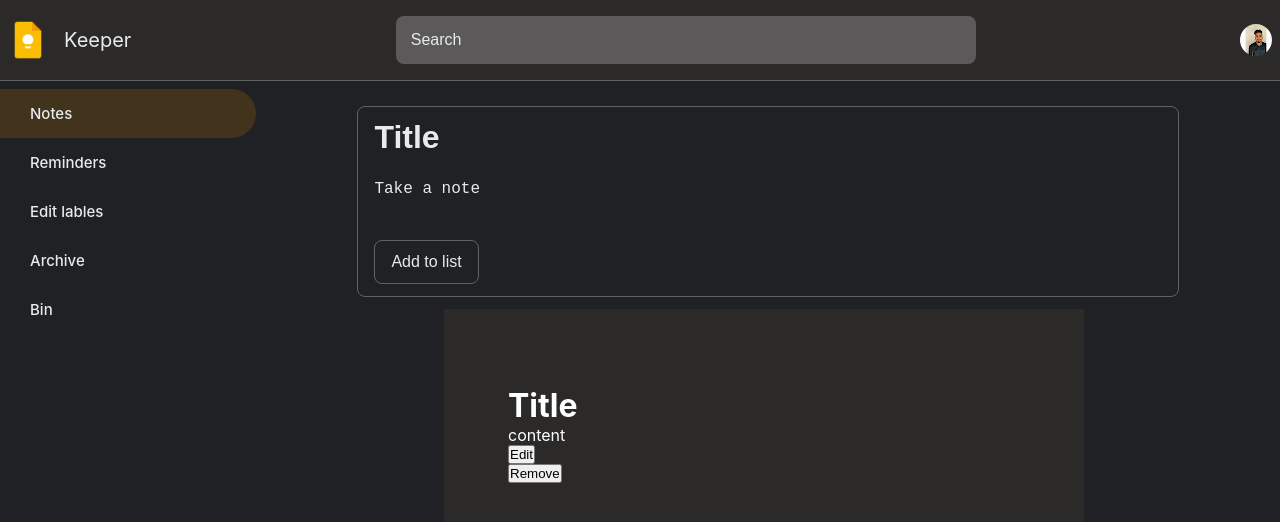
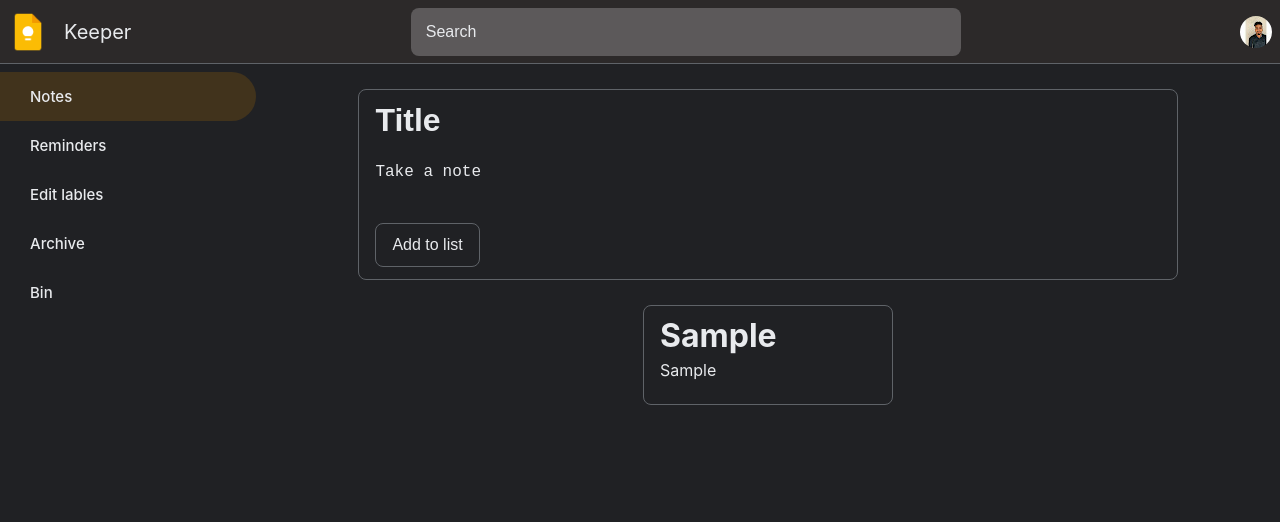
Before and after one commit to Deepak-1373/keeper-app, a React (Create React App) app: page / in a window 1280 px wide. Both pictures are taken after typing "Sample", "Sample" into the empty fields and a click on the button "Add to list". Shown: the top 522 px of the page. Built offline with nearby package versions, Linux system fonts and the light colour scheme.

Commit message:
fix(style): add position to modal

```diff
--- a/src/components/Modal/Modal.css
+++ b/src/components/Modal/Modal.css
@@ -1,24 +1,33 @@
 .modal-background {
-  width: 80%;
-  max-width: 80%;
-  height: 25rem;
-  position: absolute;
-  top: 1.2rem;
-  left: 7.6rem;
-  background-color: var(--navbar-background-color);
+  width: 100vw;
+  height: 100vh;
+  position: fixed;
+  top: 0;
+  left: 0;
+  bottom: 0;
+  right: 0;
+  background-color: rgba(0, 0, 0, 0.4);
   display: flex;
   justify-content: center;
   align-items: center;
+  visibility: hidden;
+  opacity: 0;
+  transition: all 0.3s;
+  z-index: 2;
+}
+
+.show-modal-bg {
+  visibility: visible;
+  opacity: 1;
 }
 
 .modal-container {
-  width: 80%;
+  width: 60rem;
   display: flex;
+  padding: 1.2rem 1.6rem;
   flex-direction: column;
   align-items: flex-start;
   justify-content: center;
-  padding: 1.2rem 1.6rem;
-  height: 80%;
   background-color: var(--navbar-background-color);
   color: var(--white-color);
 }
--- a/src/components/Modal/Modal.jsx
+++ b/src/components/Modal/Modal.jsx
@@ -1,14 +1,17 @@
 import React from "react";
+import { useNotes } from "../../context";
 import "./Modal.css";
 
 export const Modal = () => {
+  const { openModal, setOpenModal } = useNotes();
   return (
-    <div className="modal-background">
+    <div className={`${openModal && "show-modal-bg"} modal-background`}>
       <div className="modal-container">
         <h3>Title</h3>
         <p>content</p>
         <button>Edit</button>
         <button>Remove</button>
+        <button onClick={() => setOpenModal(false)}>X</button>
       </div>
     </div>
   );
--- a/src/components/Navbar/Navbar.jsx
+++ b/src/components/Navbar/Navbar.jsx
@@ -22,7 +22,7 @@ export const Navbar = () => {
         <path d="M0,0h24v24H0V0z" fill="none"></path>
       </svg> */}
       <input
-        className="navbar-search font-default border-round"
+        className="navbar-search font-default rounded-lg"
         type="text"
         placeholder="Search"
       ></input>
--- a/src/components/Notes/NotesList.jsx
+++ b/src/components/Notes/NotesList.jsx
@@ -12,8 +12,8 @@ export const NotesList = () => {
         notesList.map(({ id, title, content }) => (
           <div
             key={id}
-            className="note border-round"
-            onClick={(prev) => setOpenModal(!prev)}
+            className="note rounded-lg"
+            onClick={() => setOpenModal(true)}
           >
             <h3>{title}</h3>
             <p>{content}</p>
--- a/src/components/NotesForm/NotesForm.css
+++ b/src/components/NotesForm/NotesForm.css
@@ -6,12 +6,6 @@
   width: 80%;
   margin: auto;
   align-items: flex-start;
-  border: 1px solid var(--border-color);
-}
-
-.input-container {
-  width: 100%;
-  position: relative;
   border: 1px solid var(--border-color);
 }
 
--- a/src/components/NotesForm/NotesForm.jsx
+++ b/src/components/NotesForm/NotesForm.jsx
@@ -22,12 +22,12 @@ export const NotesForm = () => {
   return (
     <div className="form-container">
       <form
-        className="form-area flex-column justify-center border-round"
+        className="form-area flex-column justify-center rounded-lg"
         onSubmit={handleSubmit}
       >
         <input
           required
-          className="form-input font-lg border-round color-white disable-border disable-outline"
+          className="form-input font-lg rounded-lg color-white disable-border disable-outline"
           type="text"
           placeholder="Title"
           value={notes.title}
@@ -40,9 +40,7 @@ export const NotesForm = () => {
           value={notes.content}
           onChange={(e) => handleChange(e, "content")}
         ></textarea>
-        <button className="add-btn border-round font-default">
-          Add to list
-        </button>
+        <button className="add-btn rounded-lg font-default">Add to list</button>
       </form>
     </div>
   );
--- a/src/styles/reset.css
+++ b/src/styles/reset.css
@@ -5,6 +5,7 @@ html {
 * {
   margin: 0;
   padding: 0;
+  box-sizing: border-box;
 }
 
 body {
--- a/src/styles/utils.css
+++ b/src/styles/utils.css
@@ -1,5 +1,5 @@
 /* border */
-.border-round {
+.rounded-lg {
   border-radius: 0.8rem;
 }
 
@@ -50,3 +50,22 @@
 .p-8 {
   padding: 0.8rem;
 }
+
+/* width */
+.w-screen {
+  width: 100vw;
+}
+
+.w-full {
+  width: 100%;
+}
+
+/* height */
+
+.h-screen {
+  height: 100vh;
+}
+
+.h-full {
+  height: 100%;
+}
```
